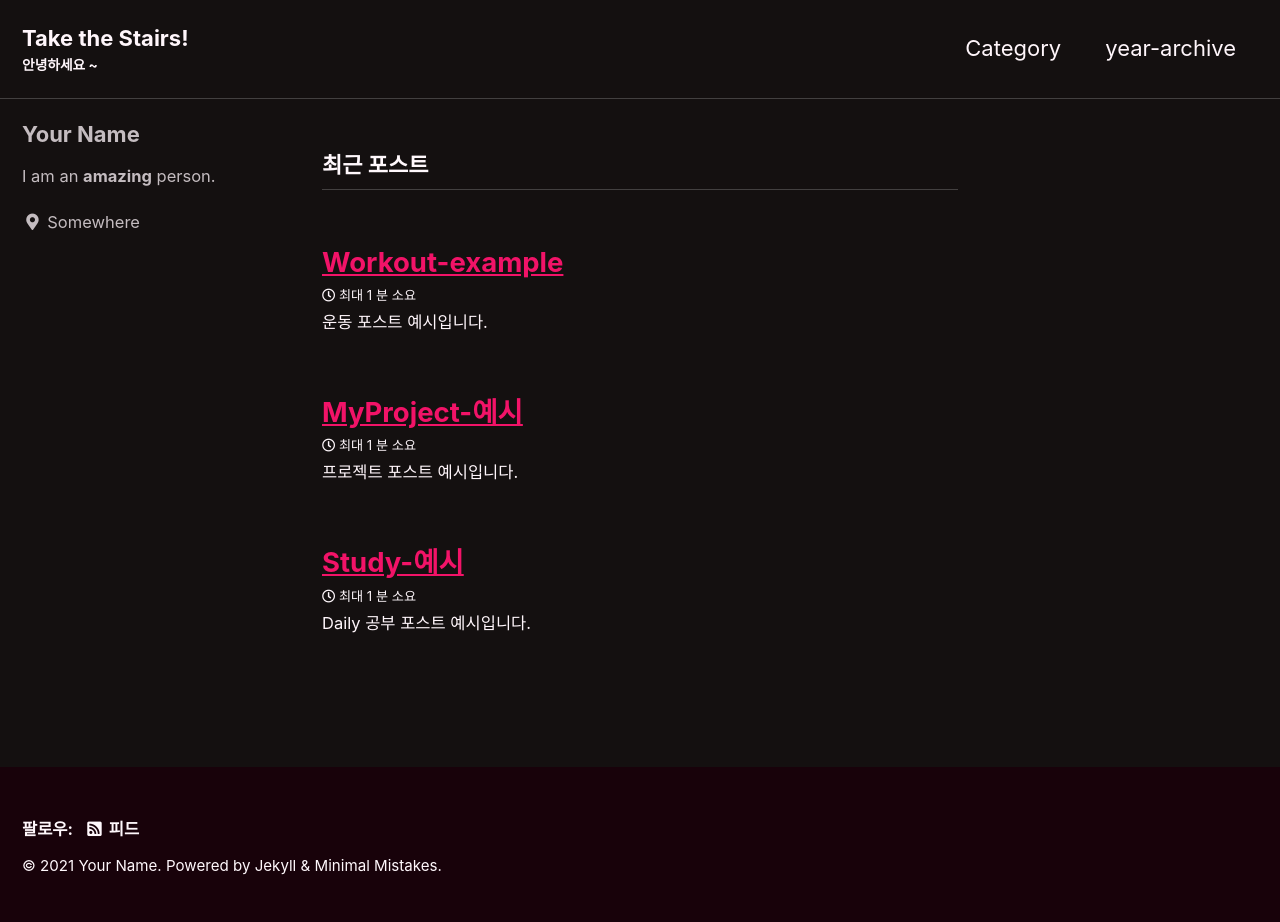
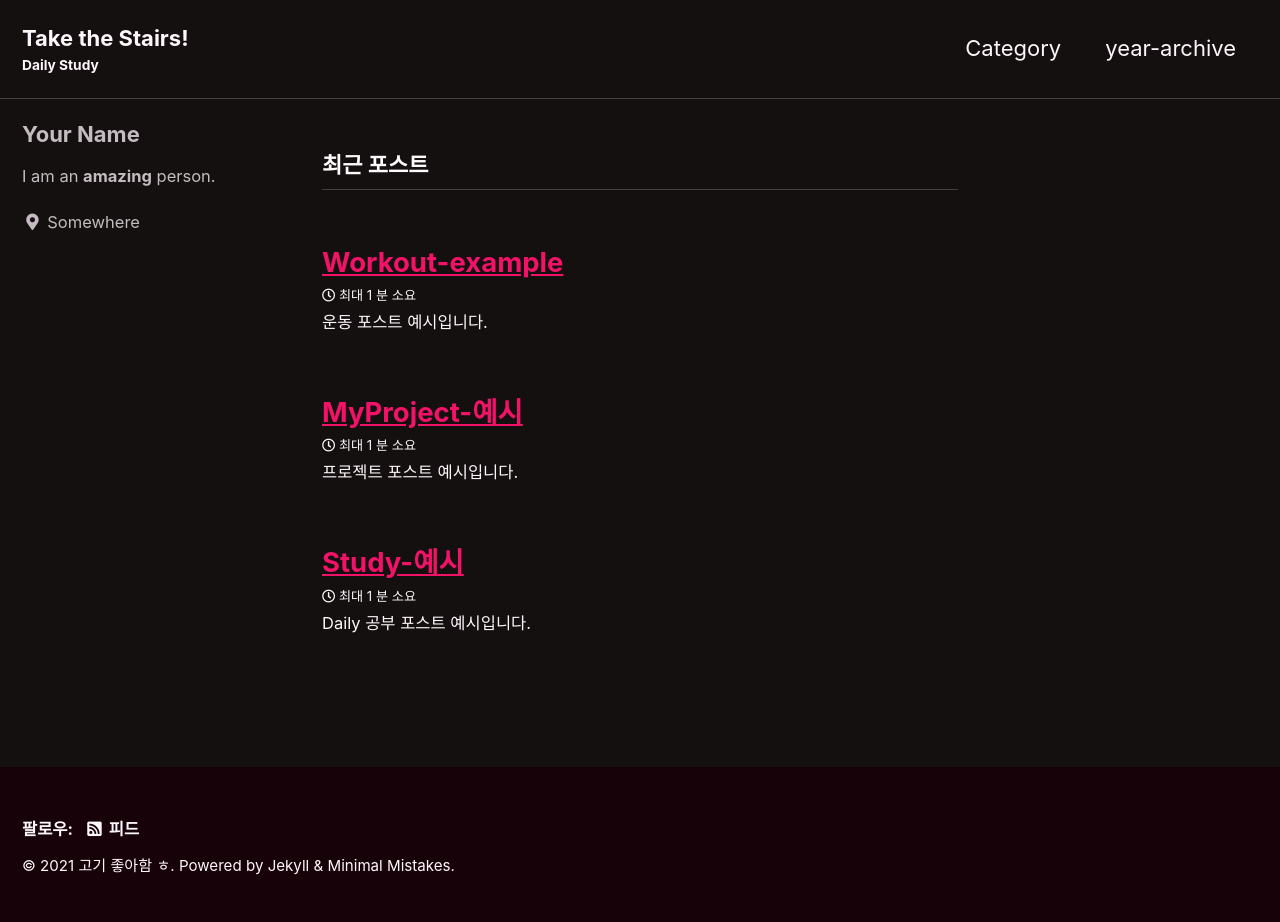
Before and after one commit to voka/old-blog, a Jekyll site: the page built from index.html, in a window 1280 px wide. Built offline with Jekyll 4.4.1, drawn with Linux system fonts in a browser that asks for light colours; cached includes are drawn as plain includes; the list of posts is cut into pages by our own code.

Commit message:
이름 변경

```diff
--- a/_config.yml
+++ b/_config.yml
@@ -18,9 +18,9 @@ minimal_mistakes_skin    : "neon" # "air", "aqua", "contrast", "dark", "dirt", "
 locale                   : "ko-KR"
 title                    : "Take the Stairs!"
 title_separator          : "-"
-subtitle                 : "안녕하세요 ~"
-name                     : "Your Name"
-description              : "An amazing website."
+subtitle                 : "Daily Study"
+name                     : "고기 좋아함 ㅎ"
+description              : "안녕하세요 ~"
 url                      : "https://voka.github.io"
 baseurl                  : # the subpath of your site, e.g. "/blog"
 repository               : "voka/voka.github.io"
```
